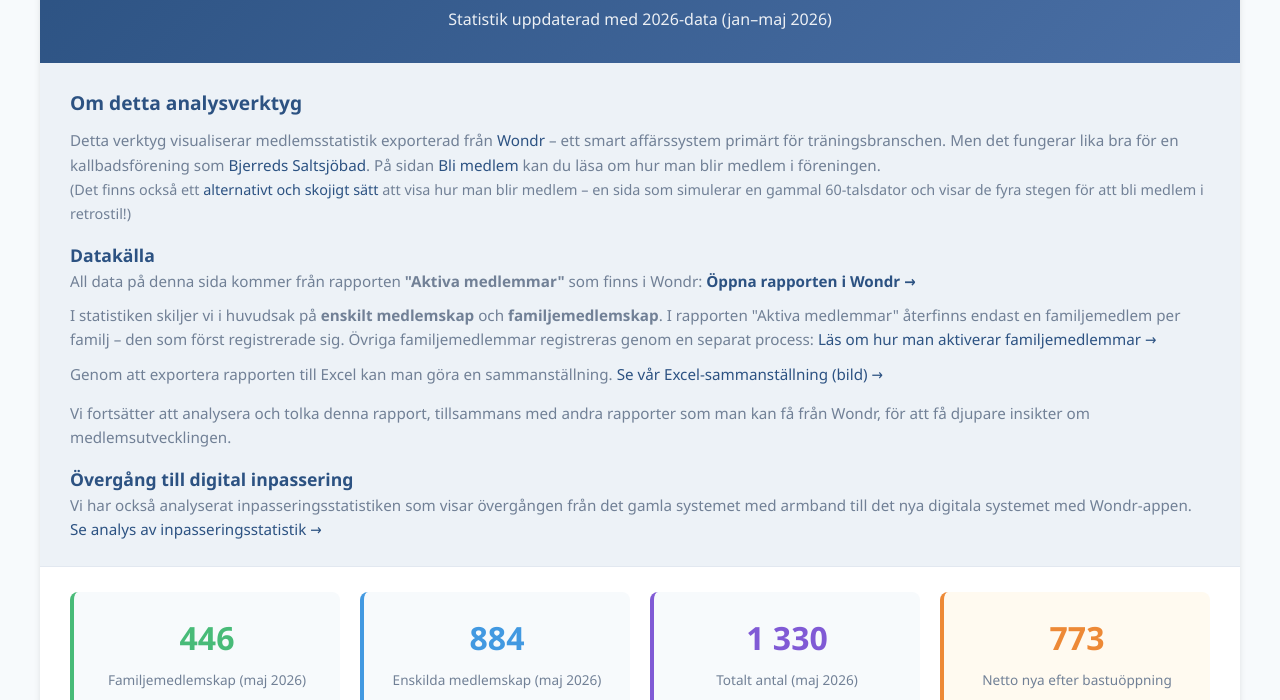
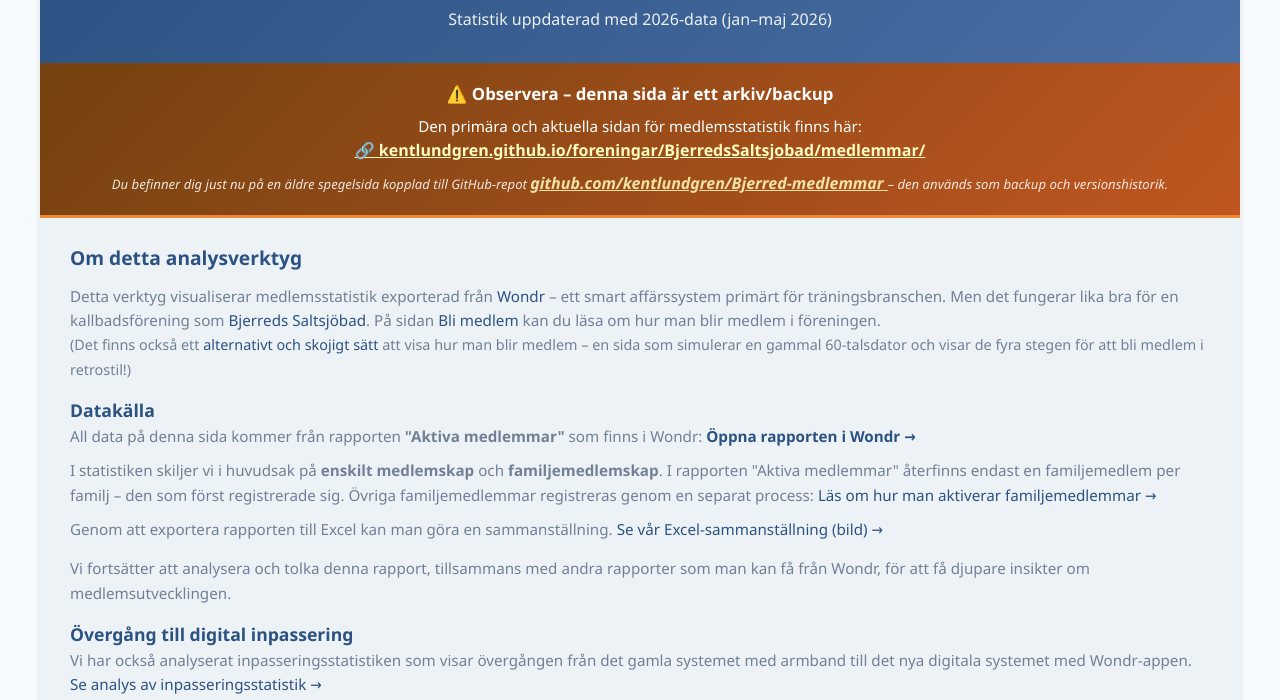
Before and after one commit to kentlundgren/Bjerred-medlemmar, a plain HTML site: page index.html in a window 1280 px wide. Shown: the part 99-799 px from the top of the page. Drawn offline with nearby package versions, Linux system fonts and the light colour scheme.

Commit message:
﻿Lägg till redirect-banner som hänvisar till primär sida på foreningar/BjerredsSaltsjobad

```diff
--- a/index.html
+++ b/index.html
@@ -420,6 +420,50 @@
 
         /*
         =====================================================================
+        UPPDATERING 2026-05-28: REDIRECT-BANNER
+        Tydlig notis om att primär sida finns på annan URL
+        =====================================================================
+        */
+        .redirect-banner {
+            background: linear-gradient(135deg, #744210, #c05621);
+            color: white;
+            padding: 18px var(--container-padding);
+            text-align: center;
+            border-bottom: 3px solid #ed8936;
+        }
+
+        .redirect-banner p {
+            margin: 0;
+            font-size: 0.95rem;
+            line-height: 1.6;
+        }
+
+        .redirect-banner strong {
+            font-size: 1.05rem;
+            display: block;
+            margin-bottom: 6px;
+        }
+
+        .redirect-banner a {
+            color: #fefcbf;
+            font-weight: bold;
+            text-decoration: underline;
+            font-size: 1rem;
+        }
+
+        .redirect-banner a:hover {
+            color: #ffffff;
+        }
+
+        .redirect-banner .backup-note {
+            margin-top: 8px;
+            font-size: 0.82rem;
+            opacity: 0.85;
+            font-style: italic;
+        }
+
+        /*
+        =====================================================================
         MODAL (POPUP)
         Visar teknisk information i en overlay
         =====================================================================
@@ -767,6 +811,33 @@
         <div class="header">
             <h1>📊 Medlemsutveckling</h1>
             <p>Statistik uppdaterad med 2026-data (jan–maj 2026)</p>
+        </div>
+
+        <!--
+        =========================================================================
+        UPPDATERING 2026-05-28: REDIRECT-BANNER
+        Hänvisar besökare till den primära sidan.
+        Denna sida (GitHub-repot) används som backup/arkiv.
+        =========================================================================
+        -->
+        <div class="redirect-banner">
+            <p>
+                <strong>⚠️ Observera – denna sida är ett arkiv/backup</strong>
+                Den primära och aktuella sidan för medlemsstatistik finns här:
+            </p>
+            <p>
+                <a href="https://kentlundgren.github.io/foreningar/BjerredsSaltsjobad/medlemmar/"
+                   target="_blank" rel="noopener">
+                    🔗 kentlundgren.github.io/foreningar/BjerredsSaltsjobad/medlemmar/
+                </a>
+            </p>
+            <p class="backup-note">
+                Du befinner dig just nu på en äldre spegelsida kopplad till GitHub-repot
+                <a href="https://github.com/kentlundgren/Bjerred-medlemmar" target="_blank" rel="noopener">
+                    github.com/kentlundgren/Bjerred-medlemmar
+                </a>
+                – den används som backup och versionshistorik.
+            </p>
         </div>
 
         <!-- INLEDNING med beskrivning av verktyget -->
```
